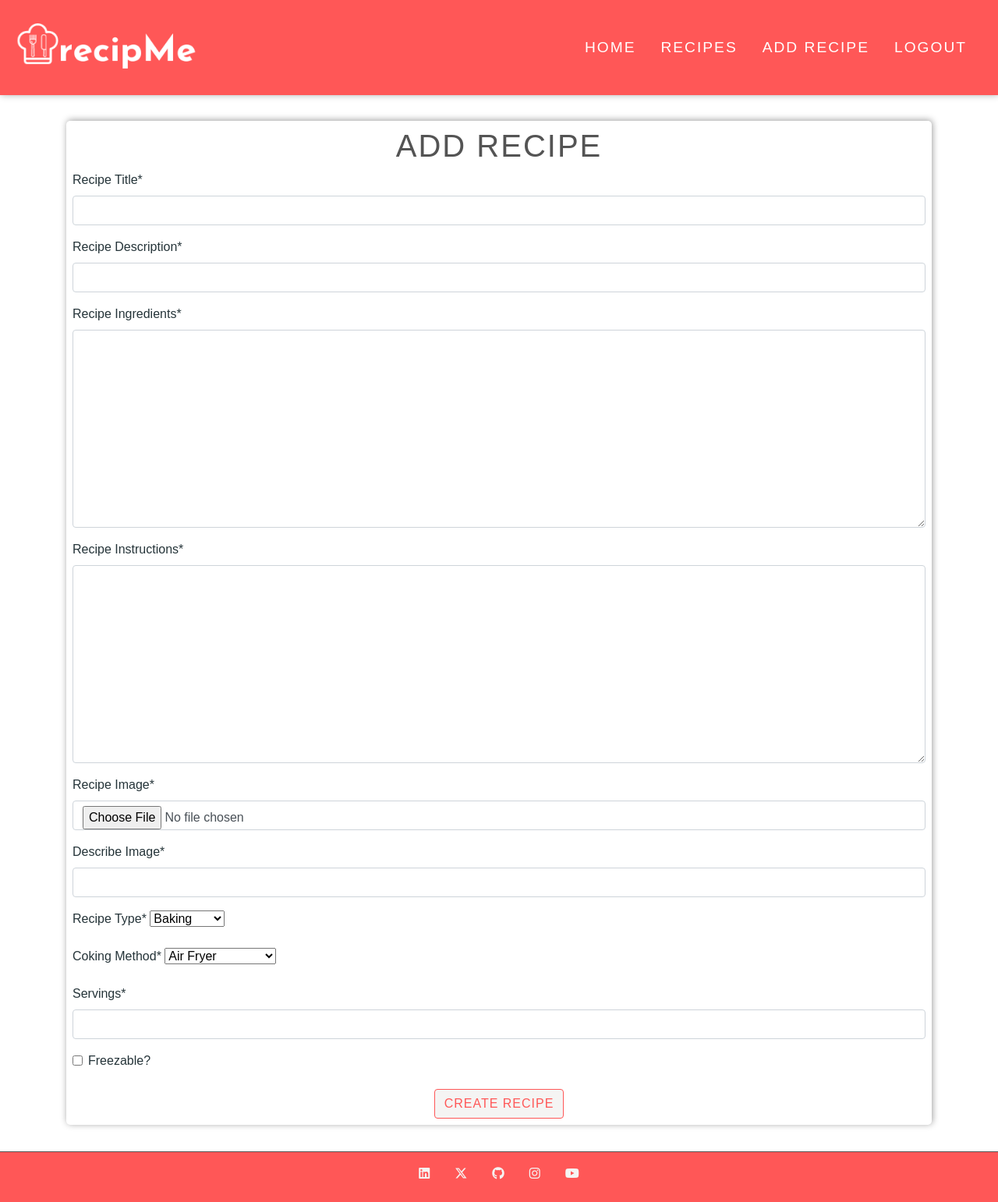
After one commit to rachbry/recipme-django-cookbook, a Django app: page /recipes/ in a window 1280 px wide. The commit adds this page. Shown: the whole page at 78% size. Run offline with Django 4.2, Linux system fonts and the light colour scheme; the visitor is signed in with stand-in values (Sample User, id 1); parts of the project's set-up code (start-up, migrations or seed data) failed here and were passed over; some libraries are stand-ins or nearby versions.

Commit message:
add_recipe model, view and html page created

```diff
--- a/my_project/urls.py
+++ b/my_project/urls.py
@@ -22,4 +22,5 @@ urlpatterns = [
     path('', include('home.urls')),
     path("accounts/", include("allauth.urls")),
     path('djrichtextfield/', include('djrichtextfield.urls')),
+    path('recipes/', include('recipes.urls'))
 ]
--- /dev/null
+++ b/recipes/forms.py
@@ -0,0 +1,40 @@
+from django import forms
+from djrichtextfield.widgets import RichTextWidget
+from .models import Recipe
+
+class RecipeForm(forms.ModelForm):
+    """
+    Form to create a recipe
+    """
+    class Meta:
+        model = Recipe
+        fields = ['title', 'description', 'ingredients', 'instructions', 'image', 'image_alt', 'recipe_types', 'cooking_method', 'servings', 'freezable',]
+
+        ingredients = forms.CharField(widget=RichTextWidget())
+        instructions = forms.CharField(widget=RichTextWidget())
+
+        widget = {
+            'description': forms.Textarea(attrs={'rows':5}),
+        }
+
+        labels = {
+            'title': 'Recipe Title',
+            'description': 'Recipe Description',
+            'ingredients': 'Recipe Ingredients',
+            'instructions': 'Recipe Instructions',
+            'image': 'Recipe Image',
+            'image_alt': 'Describe Image',
+            'recipe_types': 'Recipe Type',
+            'cooking_method': 'Coking Method',
+            'servings': 'Servings',
+            'freezable': 'Freezable?',
+        }
+
+        # Prepopulate the slug
+        def save(self, commit=True):
+            instance = super(RecipeForm, self), save(commit=False)
+
+            if commit:
+                instance.save()
+
+            return instance
--- /dev/null
+++ b/recipes/templates/recipes/add_recipe.html
@@ -0,0 +1,17 @@
+{% extends 'base.html' %}
+
+{% block title %}Add Recipe{% endblock %}
+
+{% block content %}
+<div class="container">
+    <form method="post" enctype="multipart/form-data" class="p-2 form">
+        <h1 class="text-center">Add Recipe</h1>
+        {% csrf_token %}
+        {{ form.media }}
+        {{ form| crispy }}
+        <div class="text-center">
+            <button type="submit" class="btn button-action mt-2">Create Recipe</button>
+        </div>
+    </form>
+</div>
+{% endblock %}
--- /dev/null
+++ b/recipes/urls.py
@@ -0,0 +1,6 @@
+from django.urls import path
+from .views import AddRecipe
+
+urlpatterns = [
+    path('', AddRecipe.as_view(), name = 'add_recipe'),
+]
--- a/recipes/views.py
+++ b/recipes/views.py
@@ -1,3 +1,19 @@
 from django.shortcuts import render
+from django.views.generic import CreateView
+from .models import Recipe
+from .forms import RecipeForm
+from django.contrib.auth.mixins import LoginRequiredMixin
 
 # Create your views here.
+class AddRecipe(LoginRequiredMixin, CreateView):
+    """
+    Add recipe view
+    """
+    template_name = 'recipes/add_recipe.html'
+    model = Recipe
+    form_class = RecipeForm
+    success_url = '/recipes'
+
+    def form_valid(self, form):
+        form.instance.user = self.request.user
+        return super(AddRecipe, self).form_valid(form)
--- a/templates/includes/header.html
+++ b/templates/includes/header.html
@@ -22,7 +22,7 @@
                 <a class="nav-link {% if url_name == 'recipes' %}active{% endif %}" href="#">Recipes</a>
             </li>
             <li class="nav-item">
-                <a class="nav-link {% if url_name == 'add_recipe' %}active{% endif %}" href="#">New</a>
+                <a class="nav-link {% if url_name == 'add_recipe' %}active{% endif %}" href="{% url 'add_recipe' %}">Add Recipe</a>
             </li>
             <!-- login or out -->
             {% if user.is_authenticated %}
```
